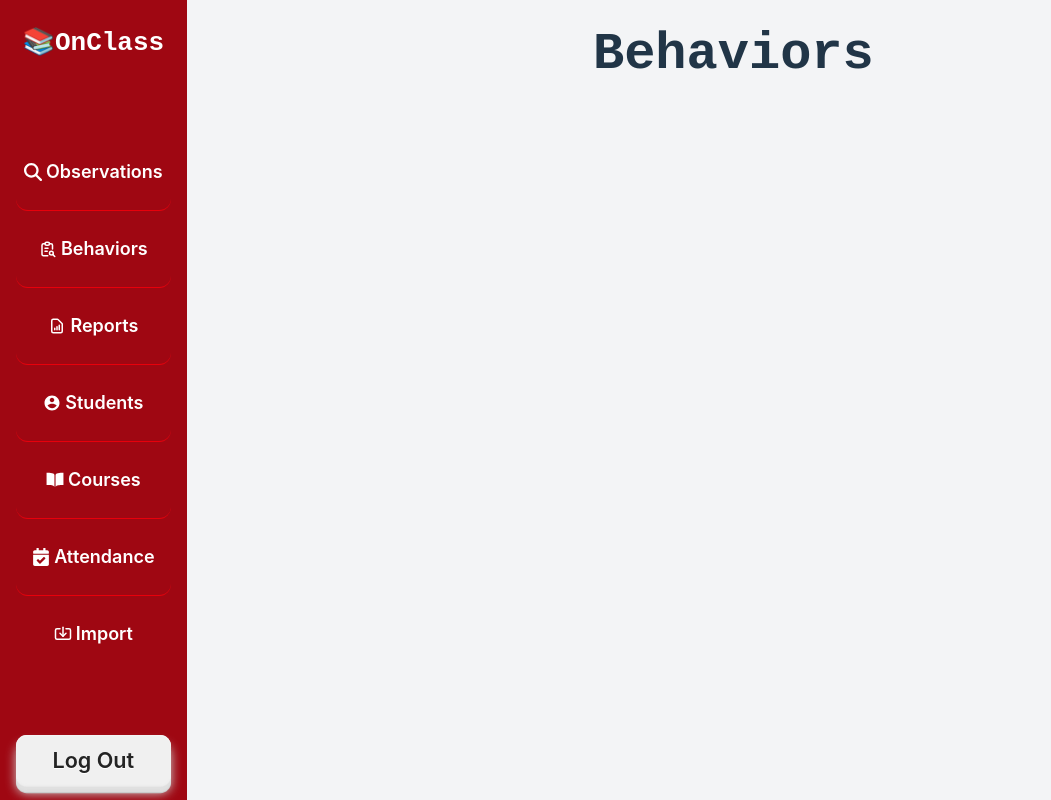
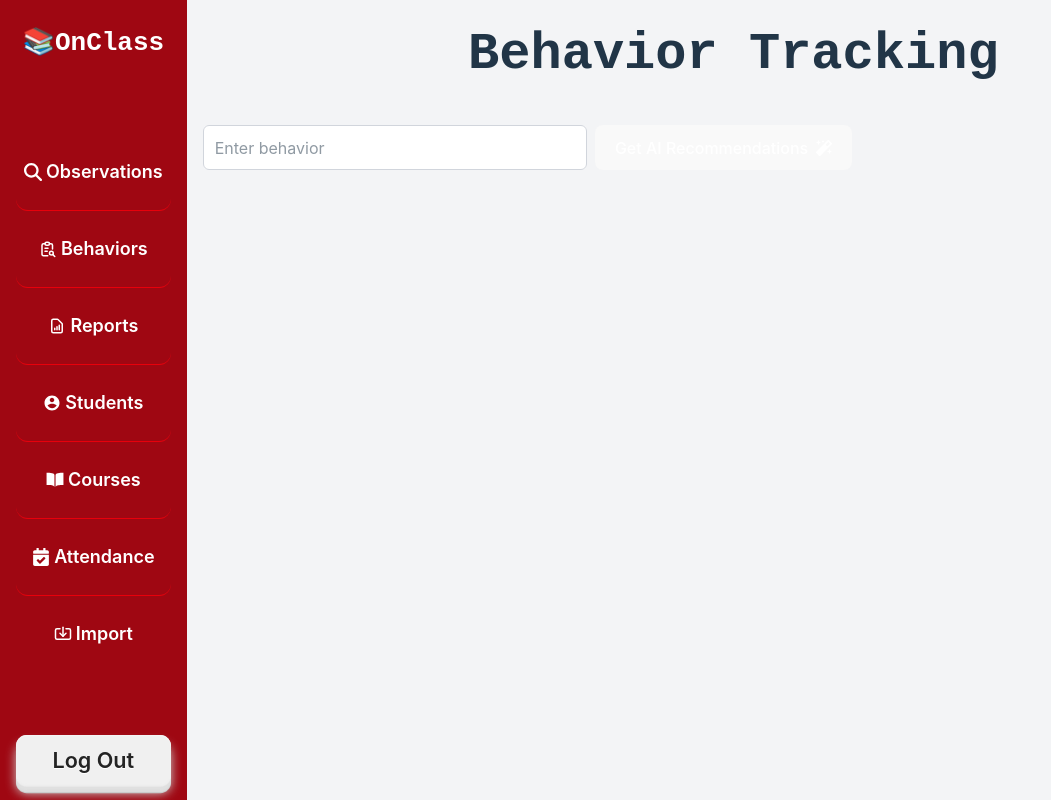
Before and after one commit to glowiep/Fullstack-FastAPI, a React (Vite) app in the folder frontend/: page /behaviors in a window 1280 px wide. Shown: the whole page, without its empty margins (0-1051 px from the left). Built offline with nearby package versions, Linux system fonts and the light colour scheme.

Commit message:
Initialize get recommendation for behavior metrics

```diff
--- a/frontend/src/sections/Behaviors.tsx
+++ b/frontend/src/sections/Behaviors.tsx
@@ -1,12 +1,50 @@
+import { useState } from 'react';
+import { FaMagic } from 'react-icons/fa';
+import api from '../api/axios';
 
 import Sidebar from "../components/Sidebar";
 
 const BehaviorsSection = () => {
+    const [behaviorInput, setBehaviorInput] = useState("");
+    const [recommendedBehavior, setRecommendedBehavior] = useState("");
+    const handleGetRecommendedBehavior = async () => {
+        // {
+        //     "course_name": "string",
+        //     "description": "string",
+        //     "grade_level": 0
+        //   }
+        const params = {
+            "course_name": "string",
+            "description": behaviorInput,
+            "grade_level": 0
+        }
+        try {
+            const response = await api.post('/recommend_metrics', params);
+            setRecommendedBehavior(response.data.observations || ["No observations found"]);  // Right now the response doesnt return what we need so it returns the default "No observations found"
+        } catch (error) {
+            console.error('Error fetching observations:', error);
+        }
+    };
     return (
         <div className="flex w-screen h-screen">
             <Sidebar />
             <div className="flex flex-col bg-gray-100 w-full">
-                <h1>Behaviors</h1>
+                <h1>Behavior Tracking</h1>
+                <div className="flex flex-row p-4 gap-2">
+                    <input placeholder="Enter behavior"
+                        className='flex items-center w-96 rounded-md bg-white pl-3 outline-1 -outline-offset-1 outline-gray-300 has-[input:focus-within]:outline-2 has-[input:focus-within]:-outline-offset-2 has-[input:focus-within]:outline-indigo-600'
+                        type="behavior"
+                        value={behaviorInput}
+                        onChange={(e) => setBehaviorInput(e.target.value)}
+                    />
+                    <div className="">
+                        <button onClick={handleGetRecommendedBehavior} className="flex flex-row items-center justify-center gap-2">
+                            Get AI Recommendations
+                            <FaMagic />
+                        </button>
+                    </div>
+                    {recommendedBehavior}
+                </div>
             </div>
         </div>
     )
```
